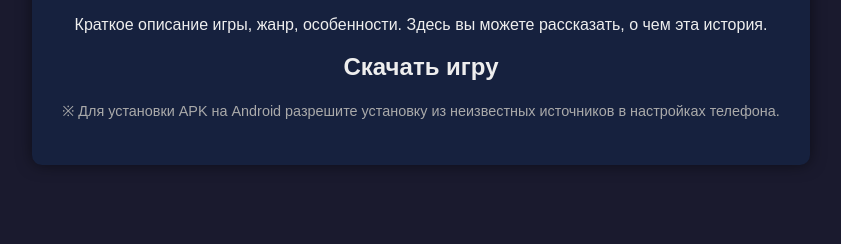
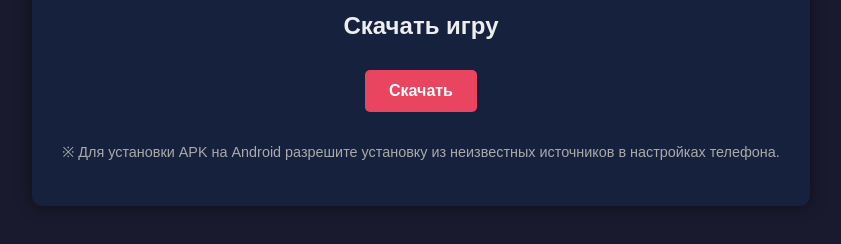
Before and after one commit to aaannnpq-design/DreamToMe, a plain HTML site: page DreamToMeSite/index.html in a window 1280 px wide. Shown: the part 384-628 px from the top of the page, without its empty margins (219-1060 px from the left). Drawn offline with Linux system fonts and the light colour scheme.

Commit message:
Update index.html

```diff
--- a/DreamToMeSite/index.html
+++ b/DreamToMeSite/index.html
@@ -12,11 +12,10 @@
         <p>Краткое описание игры, жанр, особенности. Здесь вы можете рассказать, о чем эта история.</p>
 
         <h2>Скачать игру</h2>
-        <!-- <div class="download-links">
-            <a href="DreamToMe-4.0-pc.zip" class="button">Скачать для Windows</a>
-            <a href="DreamToMe-4.0-mac.zip" class="button">Скачать для macOS</a>
-            <a href="dreamtome.domain.program-4.0-1758883846-release.apk" class="button">Скачать APK (Android)</a>
-        </div> -->
+        <div class="download-links">
+            <a href="https://drive.google.com/drive/folders/1eOLlLgCjjUODIBWxoGj4OuGF4Y87FHgo?usp=drive_link" class="button">Скачать</a>
+
+        </div>
         <p class="note">※ Для установки APK на Android разрешите установку из неизвестных источников в настройках телефона.</p>
     </div>
 </body>
```
